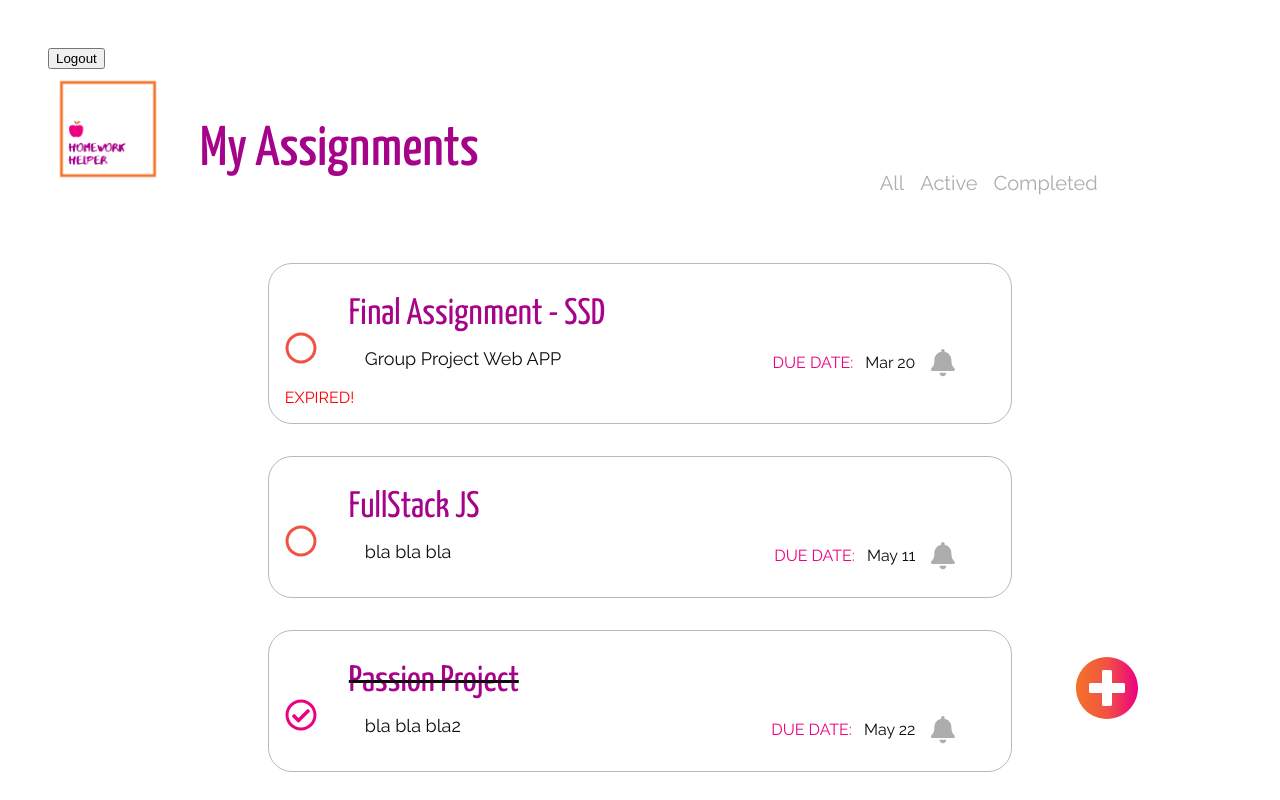
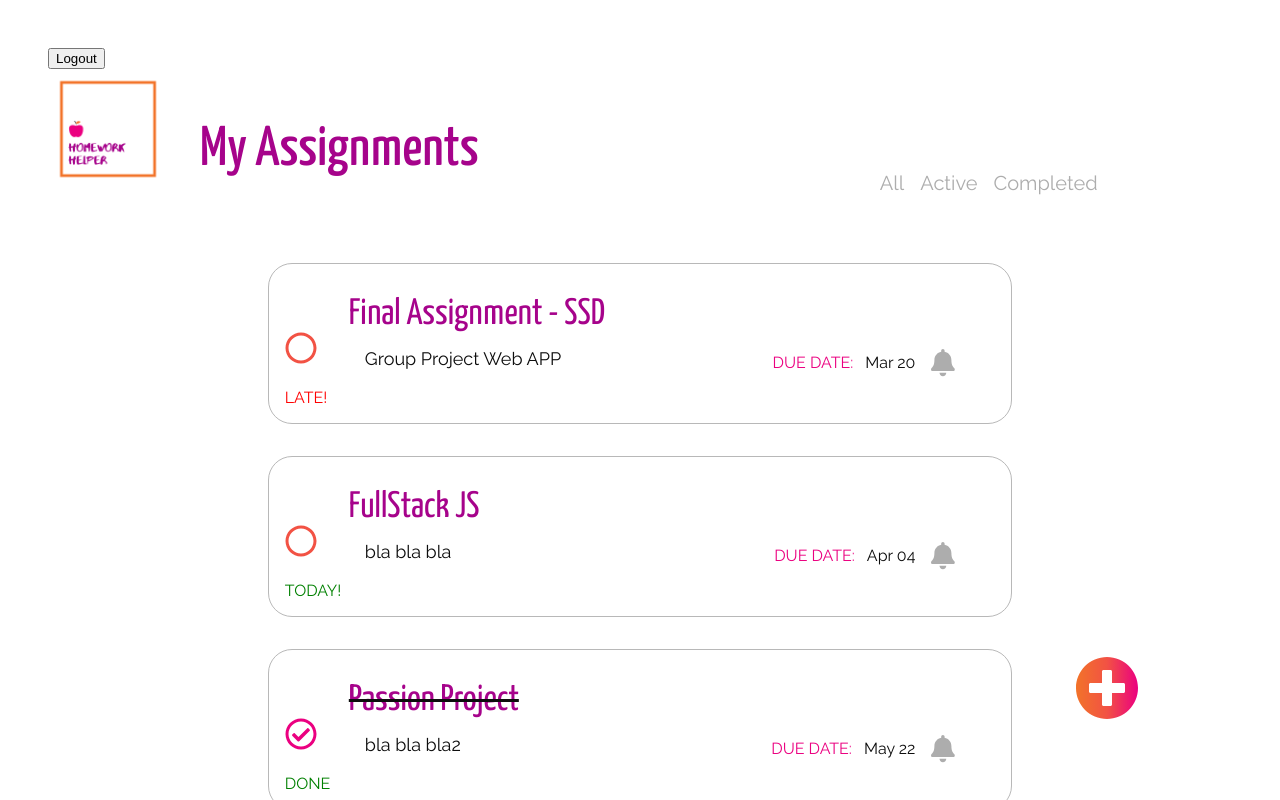
Before and after one commit to denismaltev/AssignmentTracker_Client, a React (Create React App) app in the folder homework-tracker/: page / in a window 1280 px wide. Shown: the top 800 px of the page. Built offline with nearby package versions, Linux system fonts and the light colour scheme; no server answers; sample sign-in values are in the browser's storage.

Commit message:
Assignment status: done

```diff
--- a/homework-tracker/src/components/Assignment.js
+++ b/homework-tracker/src/components/Assignment.js
@@ -1,7 +1,7 @@
 import React, { useState, useEffect } from "react";
 import { FontAwesomeIcon } from "@fortawesome/react-fontawesome";
 import { faPen, faTimes, faBell } from "@fortawesome/free-solid-svg-icons";
-import { faCircle, faCheckCircle} from '@fortawesome/free-regular-svg-icons'
+import { faCircle, faCheckCircle } from "@fortawesome/free-regular-svg-icons";
 import { Link } from "react-router-dom";
 
 export default function Assignment(props) {
@@ -14,13 +14,6 @@ export default function Assignment(props) {
     // No logic yet
     alert("DELETE request to DB");
   };
-
-  function isAssignmentExpired() {
-    return today.getTime() - props.assignment.date.getTime() > 0 &&
-      !props.assignment.isDone
-      ? true
-      : false;
-  }
 
   useEffect(() => {
     setRefreshComponent(false);
@@ -43,6 +36,29 @@ export default function Assignment(props) {
     }
   }
 
+  function isAssignmentExpired() {
+    return today.getTime() - props.assignment.date.getTime() > 0 &&
+      !props.assignment.isDone
+      ? true
+      : false;
+  }
+
+  function daysLeft() {
+    return Math.ceil((props.assignment.date - today) / 1000 / 60 / 60 / 24);
+  }
+
+  function assignmentStatus() {
+    if (props.assignment.isDone) {
+      return <div style={{ color: "green" }}>DONE</div>;
+    } else if (isAssignmentExpired() && daysLeft() < 0) {
+      return <div style={{ color: "red" }}>LATE!</div>;
+    } else if (daysLeft() === 0) {
+      return <div style={{ color: "green" }}>TODAY!</div>;
+    } else {
+      return <div style={{ color: "green" }}>{daysLeft()} days left</div>;
+    }
+  }
+
   return (
     <div
       className="Card"
@@ -54,25 +70,25 @@ export default function Assignment(props) {
           <div>
             <strike>
               <h4>
-              <div onClick={isDoneChange}>{props.assignment.title}
-            </div>
+                <div onClick={isDoneChange}>{props.assignment.title}</div>
               </h4>
             </strike>
             <FontAwesomeIcon
               icon={faCheckCircle}
               className="checkboxDone"
-            onClick={isDoneChange}/>
+              onClick={isDoneChange}
+            />
           </div>
         ) : (
           <div>
             <h4>
-              <div onClick={isDoneChange}>{props.assignment.title}
-            </div>
+              <div onClick={isDoneChange}>{props.assignment.title}</div>
             </h4>
             <FontAwesomeIcon
               icon={faCircle}
               className="checkbox"
-            onClick={isDoneChange}/>
+              onClick={isDoneChange}
+            />
           </div>
         )}
         {isShown && (
@@ -83,9 +99,7 @@ export default function Assignment(props) {
                 state: { assignment: props.assignment }
               }}
             >
-              <FontAwesomeIcon
-              icon={faPen}
-              className="edit" />
+              <FontAwesomeIcon icon={faPen} className="edit" />
             </Link>
             <FontAwesomeIcon
               className="delete"
@@ -115,11 +129,7 @@ export default function Assignment(props) {
           />
         )}
       </div>
-      {isAssignmentExpired() ? (
-        <div style={{ color: "red" }}>EXPIRED!</div>
-      ) : (
-        <></>
-      )}
+      {assignmentStatus()}
     </div>
   );
 }
--- a/homework-tracker/src/components/MyAssignments.js
+++ b/homework-tracker/src/components/MyAssignments.js
@@ -16,7 +16,7 @@ const fakeDataArray = [
   {
     title: "FullStack JS",
     description: " bla bla bla",
-    date: new Date(2020, 4, 11),
+    date: new Date(2020, 3, 4),
     isDone: false
   },
   {
```
Lines whose indentation alone changed are shown as unchanged.
